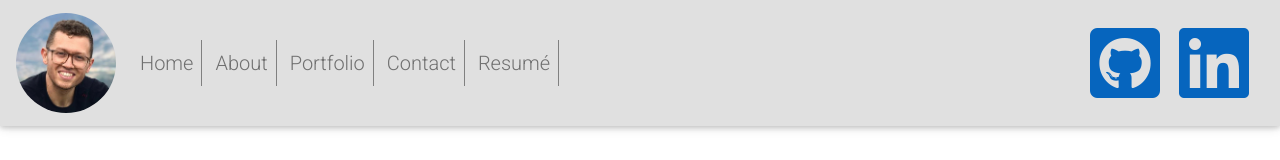
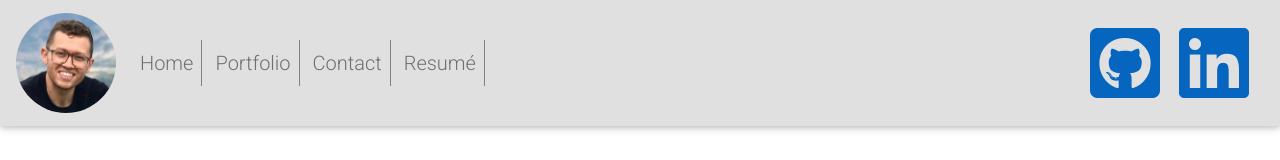
Before and after one commit to tommyboone/react_portfolio, a React (Create React App) app: page /contact in a window 1280 px wide. Shown: the top 160 px of the page. Built offline with nearby package versions, Linux system fonts and the light colour scheme.

Commit message:
removed section from navbar

```diff
--- a/src/components/Header/header.js
+++ b/src/components/Header/header.js
@@ -8,8 +8,8 @@ import "./header.css";
 
 function Header() {
   return (
-    <MDBAnimation  type="fadeInLeft" className="slow sticky-top">
-      <Navbar className="navbar" bg="light" variant="light">
+    <MDBAnimation  type="fadeInLeft" className="fast sticky-top">
+      <Navbar className="navbar fluid" bg="light" variant="light">
         <Navbar.Brand href="#home">
           <img
             src="./images/Profile_Pic.jpg"
@@ -20,9 +20,6 @@ function Header() {
         <Nav className="mr-auto">
           <Nav.Link className="navlink" href="/">
             Home
-          </Nav.Link>
-          <Nav.Link className="navlink" href="#about">
-            About
           </Nav.Link>
           <Nav.Link className="navlink" href="/projects">
             Portfolio
```
